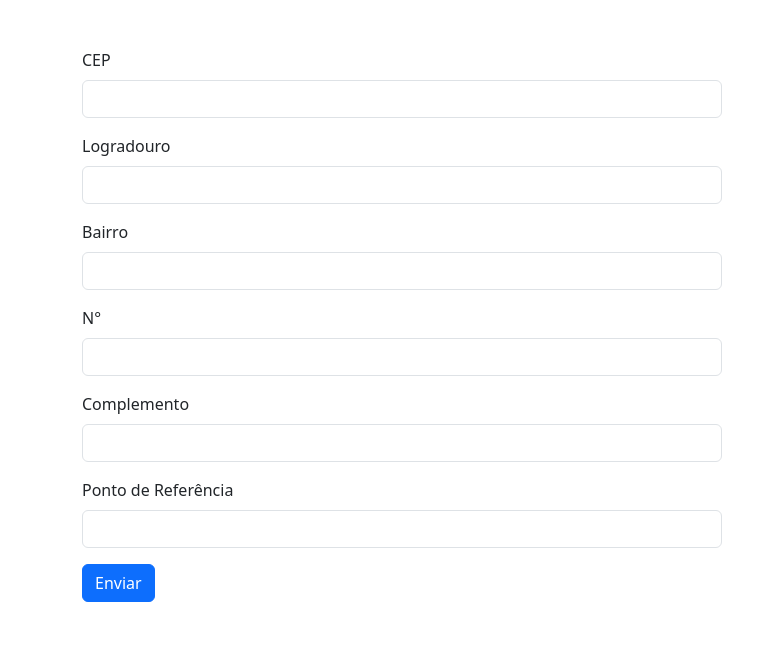
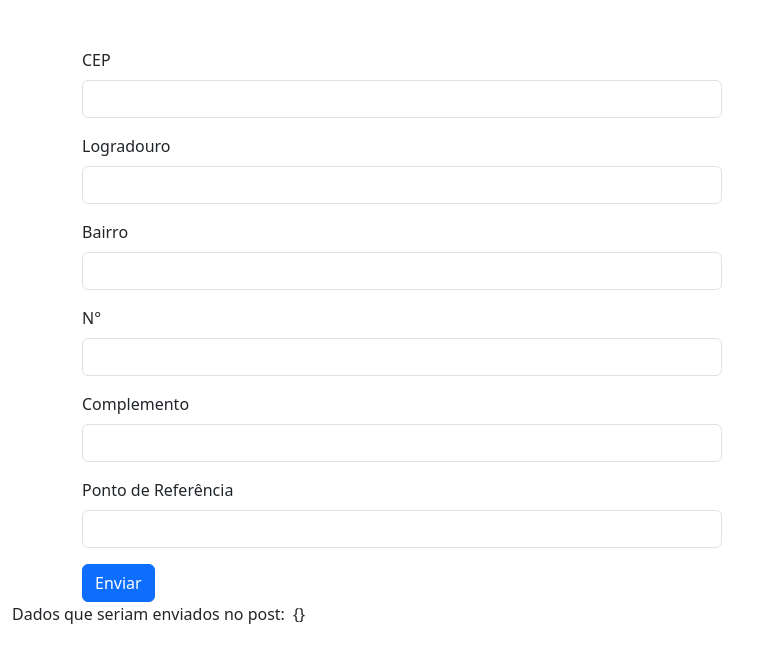
Before and after one commit to Victor0C/maps, a Vue app: page / in a window 1280 px wide. Shown: the top 662 px of the page, without its empty margins (0-772 px from the left). Built offline with nearby package versions, Linux system fonts and the light colour scheme.

Commit message:
feat: data that would be sent by the post

```diff
--- a/src/views/HomeView.vue
+++ b/src/views/HomeView.vue
@@ -1,5 +1,6 @@
 <template>
-	<div class="container mt-5 MyContainer d-flex">
+  <div class="container-fluid">
+    <div class="container mt-5 d-flex">
       <form @submit.prevent="buildAddressString" class="forms me-5">
         <div class="mb-3">
           <label for="cep" class="form-label">CEP</label>
@@ -53,6 +54,11 @@
       </form>
       <Map v-if="addressString != ''" :address="addressString" @addressMap="getMapData"></Map>
     </div>
+    <div class="d-flex">
+      <p class="me-2">Dados que seriam enviados no post:</p>
+      {{ this.addressWithCoordinate }}
+    </div>
+  </div>
 </template>
 
 <script>
@@ -71,7 +77,8 @@ import Map from '../components/Map.vue'
 					reference: '',
 				},
         addressString:'',
-        addressMap:{}
+        addressMap:{},
+        addressWithCoordinate:{}
 			};
 		},
     components:{
@@ -81,6 +88,9 @@ import Map from '../components/Map.vue'
       //Recupera os dados do endereço exibido no mapa
       getMapData(addressMap){
         this.addressMap = {...addressMap}
+        this.addressWithCoordinate.address = {...this.address}
+        this.addressWithCoordinate.coordinates = {...this.addressMap.coordinates}
+
       },
 
       //Somente para simular a api de cep que é utilizada na empresa
```
Lines whose indentation alone changed are shown as unchanged.
